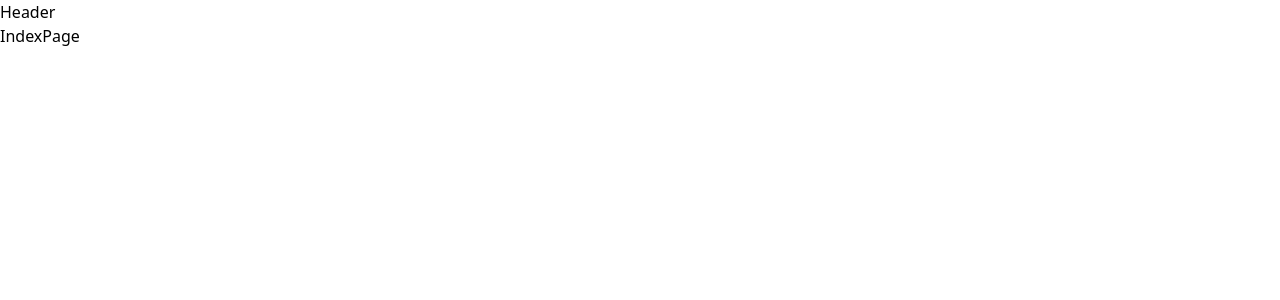
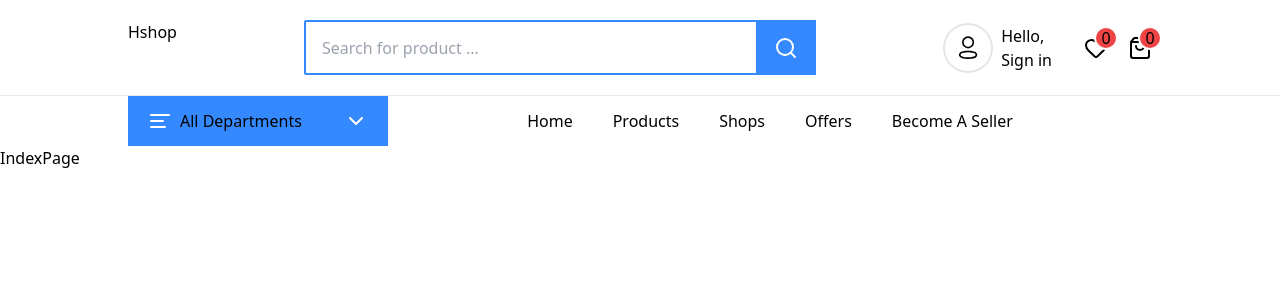
Before and after one commit to hakoom911/multi-v-ecommerce-shop, a Next.js app in the folder apps/user-ui/: page / in a window 1280 px wide. Shown: the top 300 px of the page. Built offline with nearby package versions, Linux system fonts and the light colour scheme.

Commit message:
feat: complete adding the header component with its sub components.

```diff
--- a/apps/user-ui/src/app/layout.tsx
+++ b/apps/user-ui/src/app/layout.tsx
@@ -9,7 +9,7 @@ export const metadata = {
 
 const roboto = Roboto({
   subsets: ["latin"],
-  weight: ["100", "200", "300", "400", "500", "700", "800", "900"],
+  weight: ["100", "300", "400", "500", "700", "900"],
   variable: "--font-roboto",
 });
 
@@ -26,7 +26,7 @@ export default function RootLayout({
 }) {
   return (
     <html lang="en">
-      <body className={`${roboto.variable} ${poppins.variable}`}>
+      <body className={` ${roboto.variable} ${poppins.variable} `}>
         <Header />
         {children}
       </body>
--- /dev/null
+++ b/apps/user-ui/src/configs/constants.ts
@@ -0,0 +1,22 @@
+export const navItems: TNavItem[] = [
+    {
+        title: "Home",
+        href: "/"
+    },
+    {
+        title: "Products",
+        href: "/products"
+    },
+    {
+        title: "Shops",
+        href: "/shops"
+    },
+    {
+        title: "Offers",
+        href: "/offers"
+    },
+    {
+        title: "Become A Seller",
+        href: "/become-seller"
+    }
+]
--- /dev/null
+++ b/apps/user-ui/src/configs/global.d.ts
@@ -0,0 +1,4 @@
+type TNavItem = {
+    title: string;
+    href: string;
+}
--- /dev/null
+++ b/apps/user-ui/src/shared/widgets/header/header-bottom.tsx
@@ -0,0 +1,108 @@
+"use client";
+import ProfileIcon from "apps/user-ui/src/assets/svgs/profile-icon";
+import { navItems } from "apps/user-ui/src/configs/constants";
+import { AlignLeft, ChevronDown, HeartIcon, ShoppingBag } from "lucide-react";
+import Link from "next/link";
+import { useEffect, useState } from "react";
+
+type Props = {};
+
+function HeaderBottom({}: Props) {
+  const [show, setShow] = useState(false);
+  const [isSticky, setIsSticky] = useState(false);
+
+  useEffect(() => {
+    const handleScroll = () => {
+      if (window.scrollY > 100) {
+        setIsSticky(true);
+      } else {
+        setIsSticky(false);
+      }
+    };
+    window.addEventListener("scroll", handleScroll);
+    return () => window.removeEventListener("scroll", handleScroll);
+  }, []);
+
+  return (
+    <div
+      className={`w-full translate-all duration-300 ${
+        isSticky ? "fixed top-0 left-0 z-[100] bg-white shadow-lg" : "relative"
+      }`}
+    >
+      <div
+        className={`w-[80%] relative m-auto flex items-center justify-between ${
+          isSticky ? "pt-3" : "py-0"
+        }`}
+      >
+        {/* All Dropdowns */}
+        <div
+          className={`w-[260px] cursor-pointer flex items-center justify-between px-5 h-[50px] bg-[#3489ff]`}
+          onClick={() => setShow(!show)}
+        >
+          <div className="flex items-center gap-2">
+            <AlignLeft color="white" />
+            <span className="text-white font-medium">All Departments</span>
+          </div>
+          <ChevronDown color="white" className="" />
+        </div>
+
+        {/* Dropdown Menu */}
+        {show && (
+          <div
+            className={`absolute left-0 ${
+              isSticky ? "top-[70px]" : "top-[50px]"
+            } w-[260px] h-[400px] bg-[#f5f5f5]`}
+          ></div>
+        )}
+
+        {/* Navigation Links */}
+        <div className="flex items-center">
+          {navItems.map((nav, index) => (
+            <Link
+              className="px-5 font-medium text-lg"
+              href={nav.href}
+              key={index}
+            >
+              {nav.title}
+            </Link>
+          ))}
+        </div>
+
+        <div>
+          {isSticky && (
+            <div className="flex items-center gap-8 pb-2 shadow-lg">
+              <div className="flex items-center gap-2">
+                <Link
+                  href={"/login"}
+                  className="border-2 w-[50px] h-[50px] flex items-center justify-center rounded-full border-[#010f1c1a] "
+                >
+                  <ProfileIcon />
+                </Link>
+                <Link href={"/login"}>
+                  <span className="block font-medium">Hello,</span>
+                  <span className="font-semibold">Sign in</span>
+                </Link>
+              </div>
+              <div className="flex items-center gap-5">
+                <Link href={"/wishlist"} className="relative">
+                  <HeartIcon />
+                  <div className="size-6 border-2 border-white bg-red-500 rounded-full flex items-center justify-center absolute top-[-10px] right-[-10px]">
+                    <span className="text-white font-medium text-sm">0</span>
+                  </div>
+                </Link>
+                <Link href={"/cart"} className="relative">
+                  <ShoppingBag />
+                  <div className="size-6 border-2 border-white bg-red-500 rounded-full flex items-center justify-center absolute top-[-10px] right-[-10px]">
+                    <span className="text-white font-medium text-sm">0</span>
+                  </div>
+                </Link>
+              </div>
+            </div>
+          )}
+        </div>
+      </div>
+    </div>
+  );
+}
+
+export default HeaderBottom;
--- a/apps/user-ui/src/shared/widgets/header/header.tsx
+++ b/apps/user-ui/src/shared/widgets/header/header.tsx
@@ -1,9 +1,62 @@
-type Props = {}
+import Link from "next/link";
+import { HeartIcon, Search, ShoppingBag } from "lucide-react";
+import ProfileIcon from "apps/user-ui/src/assets/svgs/profile-icon";
+import HeaderBottom from "./header-bottom";
+
+type Props = {};
 
 function Header({}: Props) {
   return (
-    <div>Header</div>
-  )
+    <div className="w-full bg-white">
+      <div className="w-[80%] py-5 m-auto flex item-center justify-between">
+        <div>
+          <Link href={"/"}>
+            <span className="text-3xl font-[500]">Hshop</span>
+          </Link>
+        </div>
+        <div className="w-[50%] relative">
+          <input
+            type="text"
+            placeholder="Search for product ..."
+            className="w-full rounded-sm px-4 font-Poppins font-medium border-[2.5px] border-[#3489FF] outline-none h-[55px]"
+          />
+          <div className="w-[60px] cursor-pointer flex items-center justify-center h-[55px] bg-[#3489FF] absolute top-0 right-0">
+            <Search color="#fff" />
+          </div>
+        </div>
+        <div className="flex items-center gap-8">
+          <div className="flex items-center gap-2">
+            <Link
+              href={"/login"}
+              className="border-2 w-[50px] h-[50px] flex items-center justify-center rounded-full border-[#010f1c1a] "
+            >
+              <ProfileIcon />
+            </Link>
+            <Link href={"/login"}>
+              <span className="block font-medium">Hello,</span>
+              <span className="font-semibold">Sign in</span>
+            </Link>
+          </div>
+          <div className="flex items-center gap-5">
+            <Link href={"/wishlist"} className="relative">
+              <HeartIcon />
+              <div className="size-6 border-2 border-white bg-red-500 rounded-full flex items-center justify-center absolute top-[-10px] right-[-10px]">
+                <span className="text-white font-medium text-sm">0</span>
+              </div>
+            </Link>
+            <Link href={"/cart"} className="relative">
+              <ShoppingBag />
+              <div className="size-6 border-2 border-white bg-red-500 rounded-full flex items-center justify-center absolute top-[-10px] right-[-10px]">
+                <span className="text-white font-medium text-sm">0</span>
+              </div>
+            </Link>
+          </div>
+        </div>
+      </div>
+      <div className="border-b border-b-[#99999938]" />
+      <HeaderBottom />
+    </div>
+  );
 }
 
-export default Header
+export default Header;
--- a/apps/user-ui/tailwind.config.js
+++ b/apps/user-ui/tailwind.config.js
@@ -2,8 +2,8 @@
 module.exports = {
   content: [
     "./{src,pages,components,app}/**/*.{ts,tsx,js,jsx,html}",
+    "!./{src,pages,components,app}/**/*.{stories,spec}.{ts,tsx,js,jsx,html}",
     "./src/**/*.{ts,tsx,js,jsx}",
-    "!./{src,pages,components,app}/**/*.{stories,spec}.{ts,tsx,js,jsx,html}",
   ],
   theme: {
     extend: {
```
